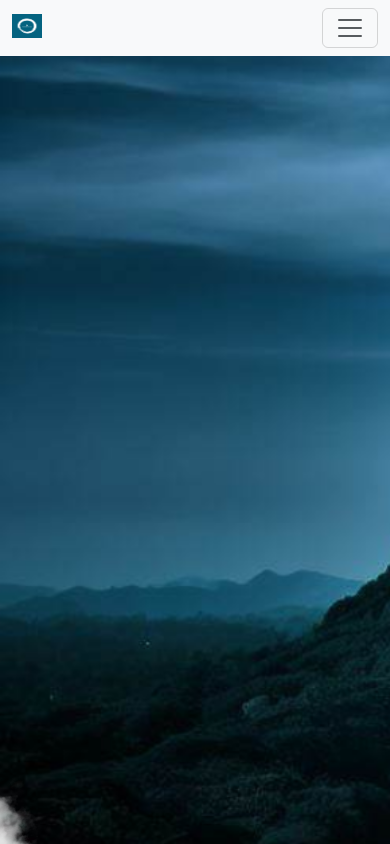
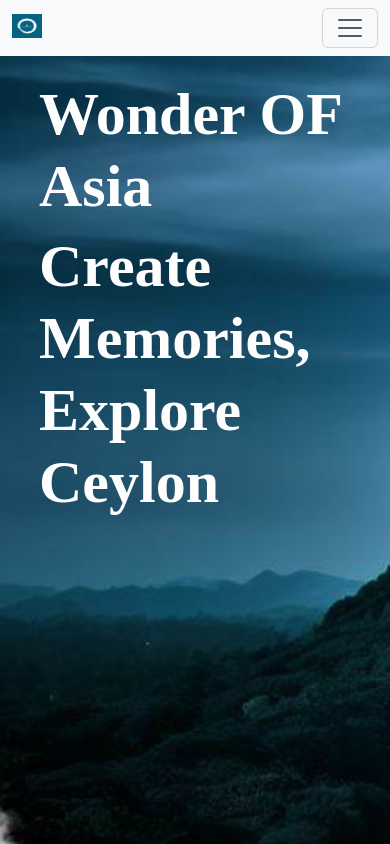
Before and after one commit to maleesha-s/WOA, a React (Create React App) app: page / in a window 390 px wide. Built offline with nearby package versions, Linux system fonts and the light colour scheme.

Commit message:
changes added

```diff
--- a/src/App.css
+++ b/src/App.css
@@ -64,3 +64,38 @@
   color: black !important;
   text-align: center !important;
 }
+
+.topic-landing-page{
+  font-size: 120px;
+  text-align: left;
+  padding-left: 10%;
+  padding-top: 20%;
+  font-family: Merriweather;
+  color: #FEFEFE;
+  font-weight: 900;
+}
+
+@media (max-width: 768px) {
+  .topic-landing-page {
+    font-size: 60px;
+    padding-top: 20%;
+    padding-left: 10%;
+    color: #FEFEFE;
+  }
+}
+
+.content-landing-page{
+  size: 40px;
+  font-family: Merriweather;
+  font-weight: 700;
+  padding-left: 10%;
+  color: #FEFEFE;
+}
+
+@media (max-width: 768px) {
+  .content-landing-page {
+    font-size: 60px;
+    padding-left: 10%;
+    color: #FEFEFE;
+  }
+}
--- a/src/components/LandingPage.jsx
+++ b/src/components/LandingPage.jsx
@@ -91,6 +91,8 @@ const LandingPage = () => {
                     <img src={require('../images/cloud4.png')} alt={""} style={{i:i}} />
                     <img src={require('../images/cloud5.png')} alt={""} style={{i:i}} />
                 </div>
+                <h1 className='topic-landing-page'> Wonder OF Asia</h1>
+                <h3 className='content-landing-page'>Create Memories, Explore Ceylon</h3>
             </div>
             {/* <div className="content row">
                 <div className="col-sm-2">
```
